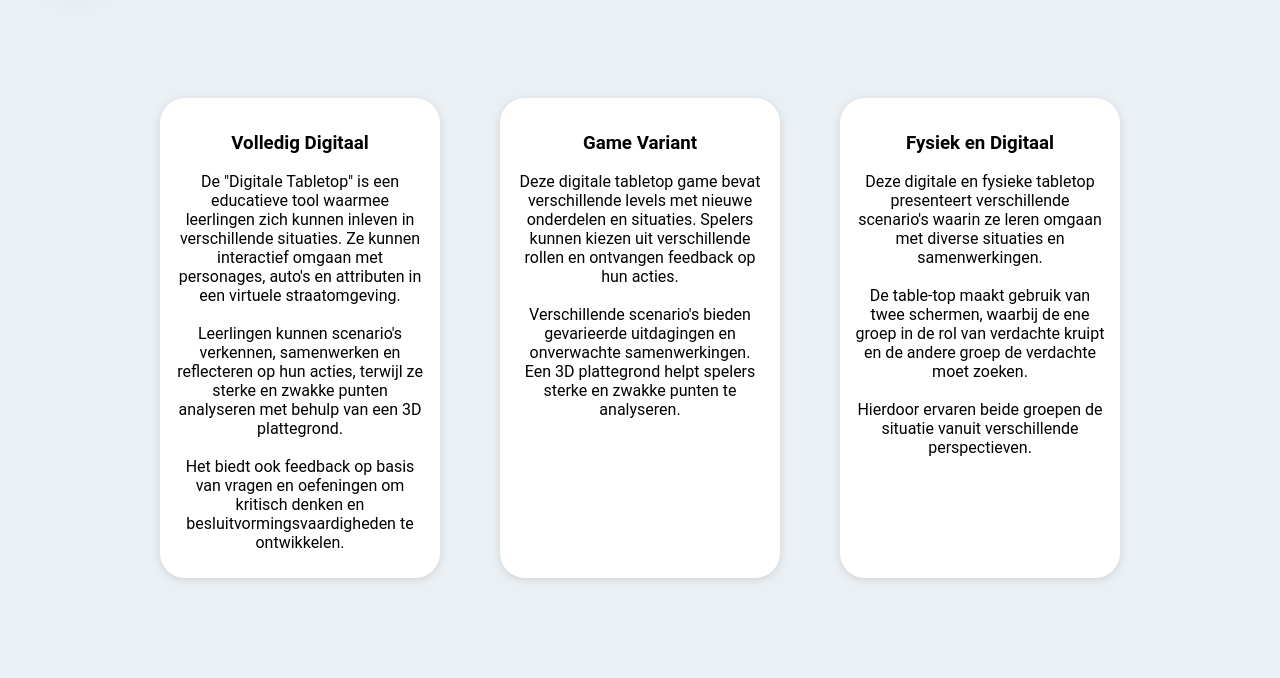
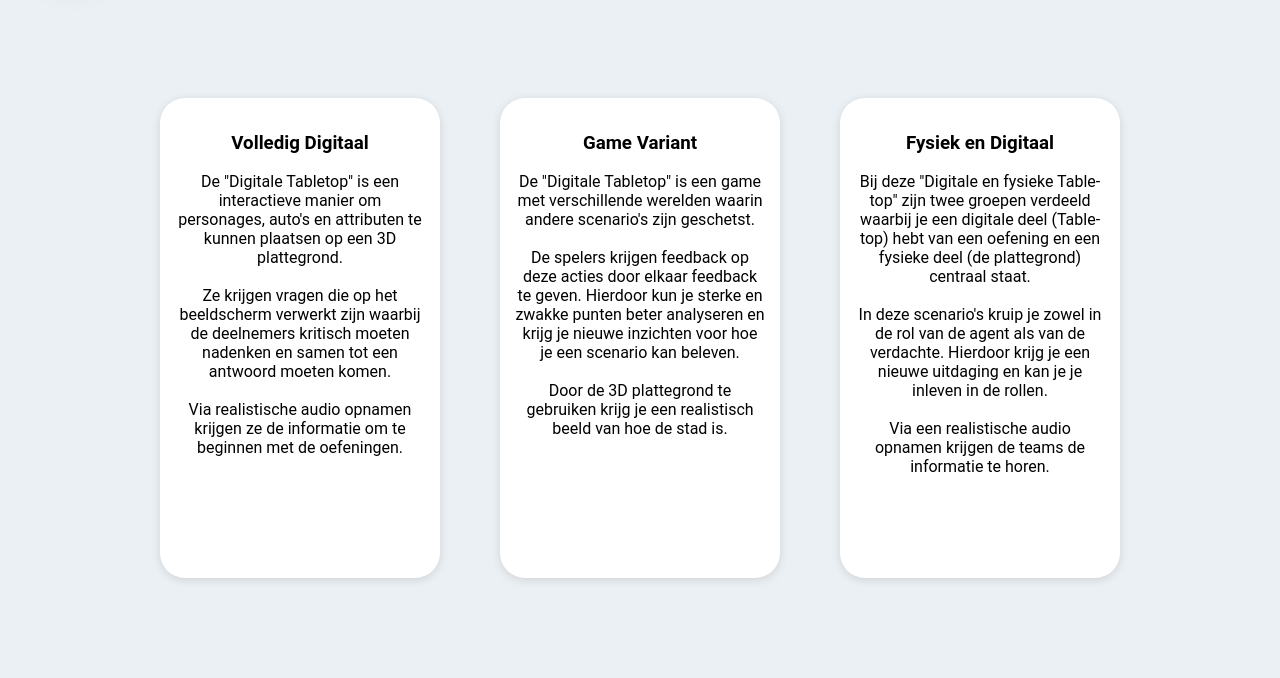
Before and after one commit to Night-Agents/one-pager, a website built with Parcel: page src/index.html in a window 1280 px wide. Shown: the part 122-800 px from the top of the page. Built offline with nearby package versions, Linux system fonts and the light colour scheme.

Commit message:
Update concepts

```diff
--- a/src/index.html
+++ b/src/index.html
@@ -23,36 +23,37 @@
             <div class="card">
                 <h3>Volledig Digitaal</h3>
                 <p>
-                    De "Digitale Tabletop" is een educatieve tool waarmee leerlingen zich kunnen inleven in verschillende situaties.
-                    Ze kunnen interactief omgaan met personages, auto's en attributen in een virtuele straatomgeving.
+                    De "Digitale Tabletop" is een interactieve manier om personages, auto's en attributen te kunnen plaatsen op een 3D plattegrond.
                 </p> <br>
                 <p>
-                    Leerlingen kunnen scenario's verkennen, samenwerken en reflecteren op hun acties, terwijl ze sterke en zwakke punten analyseren met behulp van een 3D plattegrond.
+                    Ze krijgen vragen die op het beeldscherm verwerkt zijn waarbij de  deelnemers kritisch moeten nadenken en samen tot een antwoord moeten komen.
                 </p> <br>
                 <p>
-
-                    Het biedt ook feedback op basis van vragen en oefeningen om kritisch denken en besluitvormingsvaardigheden te ontwikkelen.
+                    Via realistische audio opnamen krijgen ze de informatie om te beginnen met de oefeningen.
                 </p>
             </div>
             <div class="card">
                 <h3>Game Variant</h3>
                 <p>
-                    Deze digitale tabletop game bevat verschillende levels met nieuwe onderdelen en situaties. Spelers kunnen kiezen uit verschillende rollen en ontvangen feedback op hun acties.
+                    De "Digitale Tabletop" is een game met verschillende werelden waarin andere scenario's zijn geschetst.
                 </p> <br>
                 <p>
-                    Verschillende scenario's bieden gevarieerde uitdagingen en onverwachte samenwerkingen. Een 3D plattegrond helpt spelers sterke en zwakke punten te analyseren.
+                    De spelers krijgen feedback op deze acties door elkaar feedback te geven. Hierdoor kun je sterke en zwakke punten beter analyseren en krijg je nieuwe inzichten voor hoe je een scenario kan beleven.
+                </p> <br>
+                <p>
+                    Door de 3D plattegrond te gebruiken krijg je een realistisch beeld van hoe de stad is.
                 </p>
             </div>
             <div class="card">
                 <h3>Fysiek en Digitaal</h3>
                 <p>
-                    Deze digitale en fysieke tabletop presenteert verschillende scenario's waarin ze leren omgaan met diverse situaties en samenwerkingen.
+                    Bij deze "Digitale en fysieke Table-top" zijn twee groepen verdeeld waarbij je een digitale deel (Table-top) hebt van een oefening en een fysieke deel (de plattegrond) centraal staat.
                 </p> <br>
                 <p>
-                    De table-top maakt gebruik van twee schermen, waarbij de ene groep in de rol van verdachte kruipt en de andere groep de verdachte moet zoeken.
+                    In deze scenario's kruip je zowel in de rol van de agent als van de verdachte. Hierdoor krijg je een nieuwe uitdaging en kan je je inleven in de rollen.
                 </p> <br>
                 <p>
-                    Hierdoor ervaren beide groepen de situatie vanuit verschillende perspectieven.
+                    Via een realistische audio opnamen krijgen de teams de informatie te horen.
                 </p>
             </div>
         </div>
```
